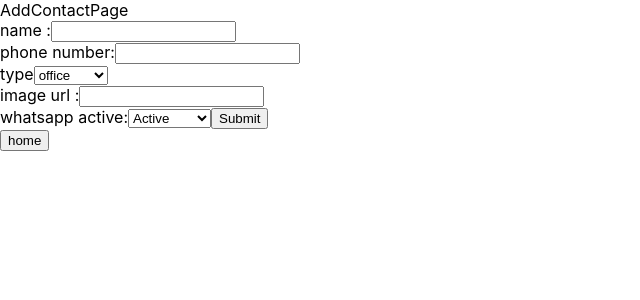
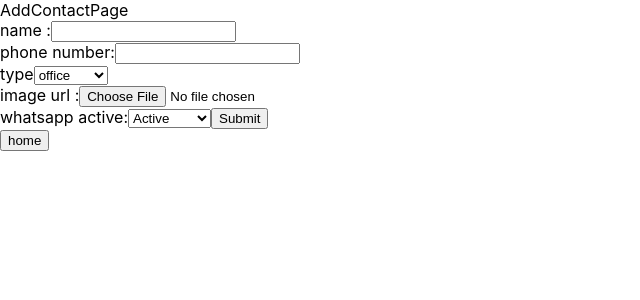
Before and after one commit to parshant786/contact-list, a React (Create React App) app: page /addContact in a window 1280 px wide. Shown: the top 300 px of the page, without its empty margins (0-640 px from the left). Built offline with nearby package versions, Linux system fonts and the light colour scheme.

Commit message:
refactoring code

```diff
--- a/src/App.js
+++ b/src/App.js
@@ -1,54 +1,34 @@
 import "./App.css";
 import React from "react";
 import { Route, Routes } from "react-router";
-// import HomePage  from "./components/HomePage";
 import { AddContactPage } from "./components/AddContactPage";
 import { EditContactPage } from "./components/EditContactPage";
-import { useState ,useEffect} from "react";
-const LazyHome= React.lazy(()=>import ("./components/HomePage"));
-const getListFromLocalstorage = () => {
-  let list = JSON.parse(localStorage.getItem("LIST"));
-  let result = list ? list : [];
-  return result;
-};
+import { useState, useEffect } from "react";
+import { getListFromLocalstorage } from "./utils";
+
+const LazyHome = React.lazy(() => import("./components/HomePage"));
+
+const conactList = getListFromLocalstorage();
+
 function App() {
-  let [list, setList] = useState(getListFromLocalstorage());
+  let [list, setList] = useState(conactList);
+
   useEffect(() => {
     localStorage.setItem("LIST", JSON.stringify(list));
   }, [list]);
-  // const contacttype = { PERSONAL: "personal", OFFICE: "office" };
-  // const contactList = [
-  //   {
-  //     id: 1,
-  //     name: "parshant",
-  //     phone: "9896545880",
-  //     type: contacttype.PERSONAL,
-  //     profilePicture: "url",
-  //     isWhatsApp: true,
-  //   },
-  //   {
-  //     id: 2,
-  //     name: "ram",
-  //     phone: "9896545880",
-  //     type: contacttype.PERSONAL,
-  //     profilePicture: "url",
-  //     isWhatsApp: true,
-  //   },
-  //   {
-  //     id: 3,
-  //     name: "new",
-  //     phone: "9896545880",
-  //     type: contacttype.OFFICE,
-  //     profilePicture: "url",
-  //     isWhatsApp: true,
-  //   },
-  // ];
 
   return (
     <>
       <Routes>
-        <Route path="/" element={<React.Suspense fallback="LOADING"><LazyHome list={list} setlist={setList} /></React.Suspense>} />
-        <Route path="addContact" element={<AddContactPage setList={setList} list={list} />} />
+        <Route
+          path="/"
+          element={
+            <React.Suspense fallback="LOADING">
+              <LazyHome list={list} setlist={setList} />
+            </React.Suspense>
+          }
+        />
+        <Route path="addContact" element={<AddContactPage setList={setList}  />} />
         <Route path="editContact/:editContact" element={<EditContactPage setList={setList} list={list} />} />
       </Routes>
     </>
--- a/src/components/AddContactPage.jsx
+++ b/src/components/AddContactPage.jsx
@@ -1,7 +1,10 @@
 import React, { useRef } from "react";
 import { useNavigate } from "react-router";
+import { storage } from "../firebase";
+import { getDownloadURL, ref, uploadBytes } from "firebase/storage";
+import { v4 } from "uuid";
 
-export const AddContactPage = ({ setList,list }) => {
+export const AddContactPage = ({ setList }) => {
   const nameInput = useRef();
   const phoneNumberInput = useRef();
   const typeInput = useRef();
@@ -9,14 +12,20 @@ export const AddContactPage = ({ setList,list }) => {
   const whatsAppInput = useRef();
   const navigate = useNavigate();
 
-  const handleSubmit = (e) => {
+  const handleSubmit = async (e) => {
     e.preventDefault();
+    const image = imageURLInput.current.files[0];
+    if (image !== null) {
+      try {
+        const imageRef = ref(storage, `images/${image.name + v4()}`);
+        const snapshot = await uploadBytes(imageRef, image);
+        const path = await getDownloadURL(snapshot.ref);
         const newContact = {
           id: Date.now(),
           name: nameInput.current.value,
           phone: phoneNumberInput.current.value,
           type: typeInput.current.value,
-      profilePicture: imageURLInput.current.value,
+          profilePicture: path || null,
           isWhatsApp: whatsAppInput.current.value,
         };
         setList((pre) => {
@@ -25,11 +34,14 @@ export const AddContactPage = ({ setList,list }) => {
         nameInput.current.value = "";
         phoneNumberInput.current.value = "";
         imageURLInput.current.value = "";
-
+      } catch (e) {
+        console.log(e);
+      }
+    }
   };
-  const handleHome=()=>{
+  const handleHome = () => {
     navigate("/");
-  }
+  };
 
   return (
     <div>
@@ -46,7 +58,7 @@ export const AddContactPage = ({ setList,list }) => {
           <option value="personal">personal</option>
         </select>
         <br />
-        image url :<input type="text" ref={imageURLInput} />
+        image url :<input type="file" ref={imageURLInput} />
         <br />
         whatsapp active:
         <select ref={whatsAppInput}>
--- a/src/components/EditContactPage.jsx
+++ b/src/components/EditContactPage.jsx
@@ -24,7 +24,7 @@ export const EditContactPage = ({ list, setList }) => {
     const index = list.findIndex((contact) => {
       return contact.id.toString() === editContactId;
     });
-    console.log(index, editContactId);
+
     setList((pre) => {
       const arr = [...pre];
       arr[index] = newData;
--- a/src/components/HomePage.jsx
+++ b/src/components/HomePage.jsx
@@ -1,14 +1,17 @@
 import React from "react";
 import { useNavigate } from "react-router";
 
- const HomePage = ({ list, setlist }) => {
+const HomePage = ({ list, setlist }) => {
   const navigate = useNavigate();
+
   const handleAddToContact = () => {
     navigate("/addContact");
   };
+
   const handleEdit = (id) => {
     navigate(`/editContact/${id}`);
   };
+
   const handleDelete = (id) => {
     const index = list.findIndex((contact) => {
       return contact.id === id;
@@ -23,6 +26,7 @@ import { useNavigate } from "react-router";
       });
     }
   };
+
   const compare = (a, b) => {
     if (a.name < b.name) {
       return -1;
@@ -42,6 +46,7 @@ import { useNavigate } from "react-router";
             return (
               <div key={contact.id}>
                 {contact.name}
+                <img src={contact.profilePicture} alt="photoj" />
                 <button
                   onClick={() => {
                     handleEdit(contact.id);
@@ -70,4 +75,5 @@ import { useNavigate } from "react-router";
     </div>
   );
 };
+
 export default HomePage;
--- a/src/firebase.js
+++ b/src/firebase.js
@@ -1,19 +1,37 @@
+// // Import the functions you need from the SDKs you need
+// import { initializeApp } from "firebase/app";
+// import {getStorage} from "firebase/storage";
+// // TODO: Add SDKs for Firebase products that you want to use
+// // https://firebase.google.com/docs/web/setup#available-libraries
+
+// // Your web app's Firebase configuration
+// const firebaseConfig = {
+//   apiKey: "AIzaSyAQkLIGgcdd4q0BqjM6kvgVHIK86cjO5Gc",
+//   authDomain: "uploadingprofilepic.firebaseapp.com",
+//   projectId: "uploadingprofilepic",
+//   storageBucket: "uploadingprofilepic.appspot.com",
+//   messagingSenderId: "951976389549",
+//   appId: "1:951976389549:web:ed7529f3bcd4bf72580f24"
+// };
+
+// // Initialize Firebase
+// const app = initializeApp(firebaseConfig);
+
+
+
 // Import the functions you need from the SDKs you need
 import { initializeApp } from "firebase/app";
 import {getStorage} from "firebase/storage";
-// TODO: Add SDKs for Firebase products that you want to use
-// https://firebase.google.com/docs/web/setup#available-libraries
-
-// Your web app's Firebase configuration
 const firebaseConfig = {
-  apiKey: "AIzaSyAQkLIGgcdd4q0BqjM6kvgVHIK86cjO5Gc",
-  authDomain: "uploadingprofilepic.firebaseapp.com",
-  projectId: "uploadingprofilepic",
-  storageBucket: "uploadingprofilepic.appspot.com",
-  messagingSenderId: "951976389549",
-  appId: "1:951976389549:web:ed7529f3bcd4bf72580f24"
+  apiKey: "AIzaSyD7kQMSwBm1W9O-HmSIGFiz5q7vrtK_xlQ",
+  authDomain: "contact-list-46df7.firebaseapp.com",
+  projectId: "contact-list-46df7",
+  storageBucket: "contact-list-46df7.appspot.com",
+  messagingSenderId: "278565906855",
+  appId: "1:278565906855:web:ccce29f105d19861446e82"
 };
 
 // Initialize Firebase
 const app = initializeApp(firebaseConfig);
+
 export const storage= getStorage(app)
--- /dev/null
+++ b/src/utils/index.js
@@ -0,0 +1,5 @@
+export const getListFromLocalstorage = () => {
+  let list = JSON.parse(localStorage.getItem("LIST"));
+  let result = list ? list : [];
+  return result;
+};
```
Lines whose indentation alone changed are shown as unchanged.
